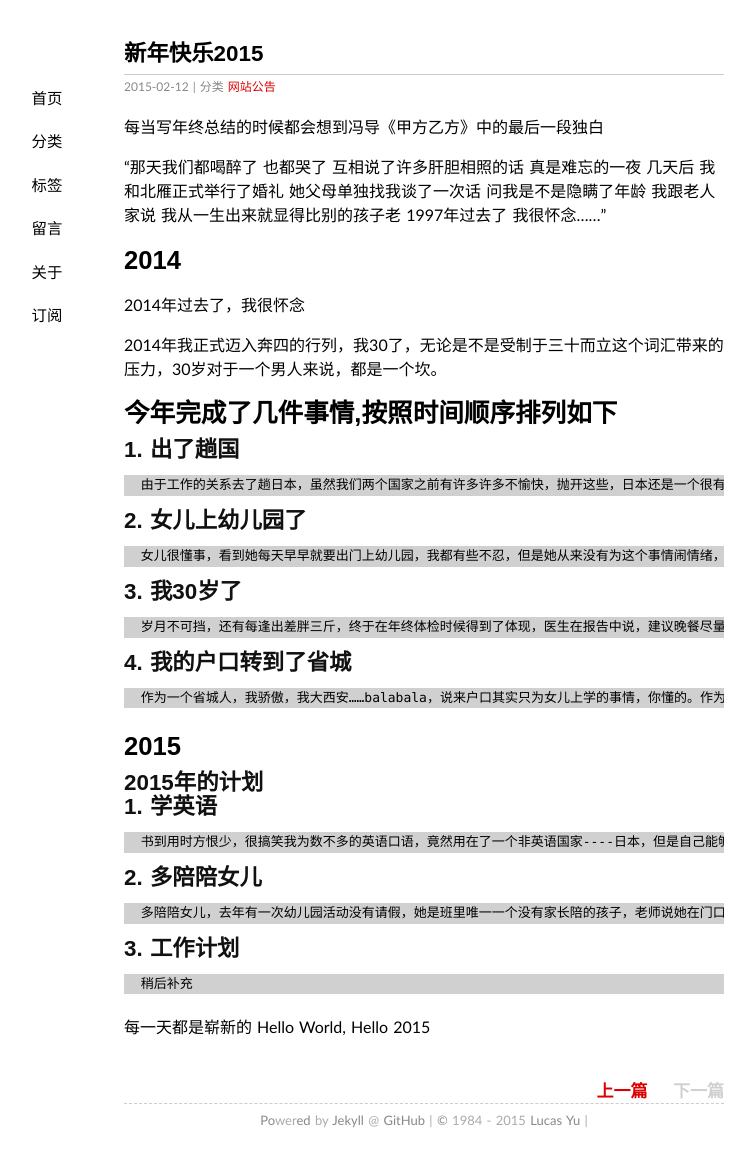
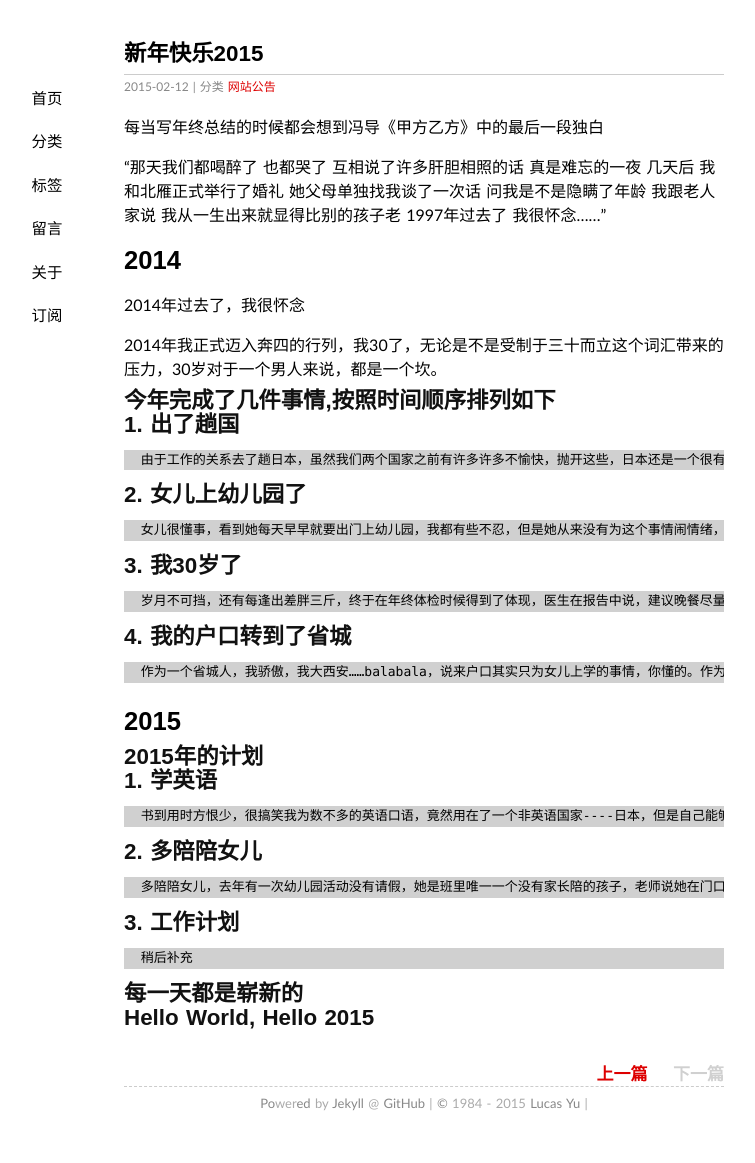
Before and after one commit to windea/windea.github.io, a Jekyll site: the page built from _posts/2015-02-12-happy-new-year-2015.md, in a window 1280 px wide. Shown: the whole page, without its empty margins (216-971 px from the left). Built offline with Jekyll 4.4.1, drawn with Linux system fonts in a browser that asks for light colours; Markdown is read by kramdown in place of the engine named in the settings; comment, search, counter and statistics services are not loaded.

```diff
--- a/_posts/2015-02-12-happy-new-year-2015.md
+++ b/_posts/2015-02-12-happy-new-year-2015.md
@@ -18,7 +18,7 @@ categories:
 
 2014年我正式迈入奔四的行列，我30了，无论是不是受制于三十而立这个词汇带来的压力，30岁对于一个男人来说，都是一个坎。
 
-# 今年完成了几件事情,按照时间顺序排列如下
+## 今年完成了几件事情,按照时间顺序排列如下
 
 ## 1. 出了趟国
       由于工作的关系去了趟日本，虽然我们两个国家之前有许多许多不愉快，抛开这些，日本还是一个很有特点的国家，这次来去匆匆没怎么玩，希望下次能够专程去玩一次。
@@ -47,5 +47,5 @@ categories:
 ## 3. 工作计划
       稍后补充
 
-每一天都是崭新的
-Hello World, Hello 2015
+## 每一天都是崭新的
+## Hello World, Hello 2015
```
